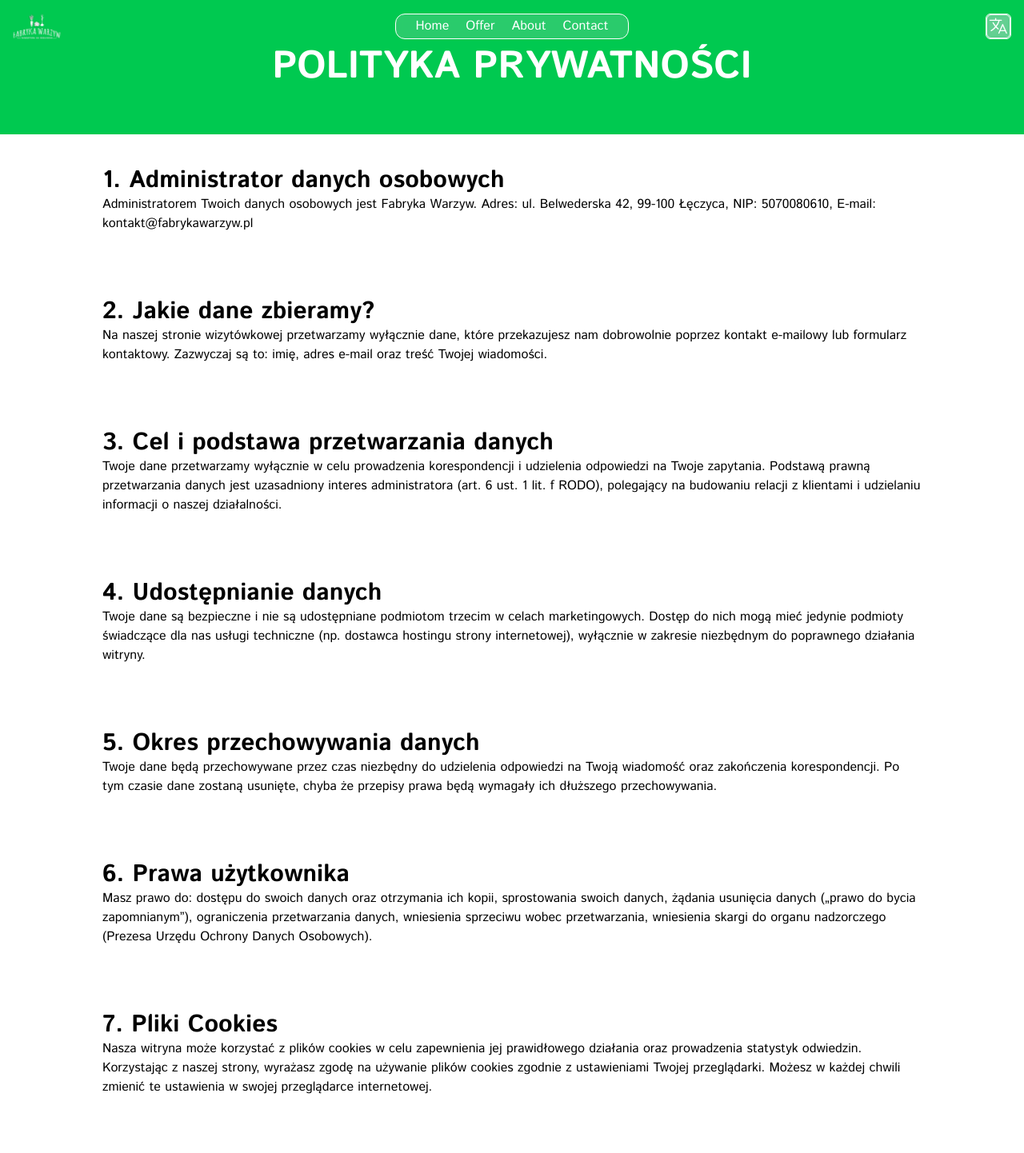
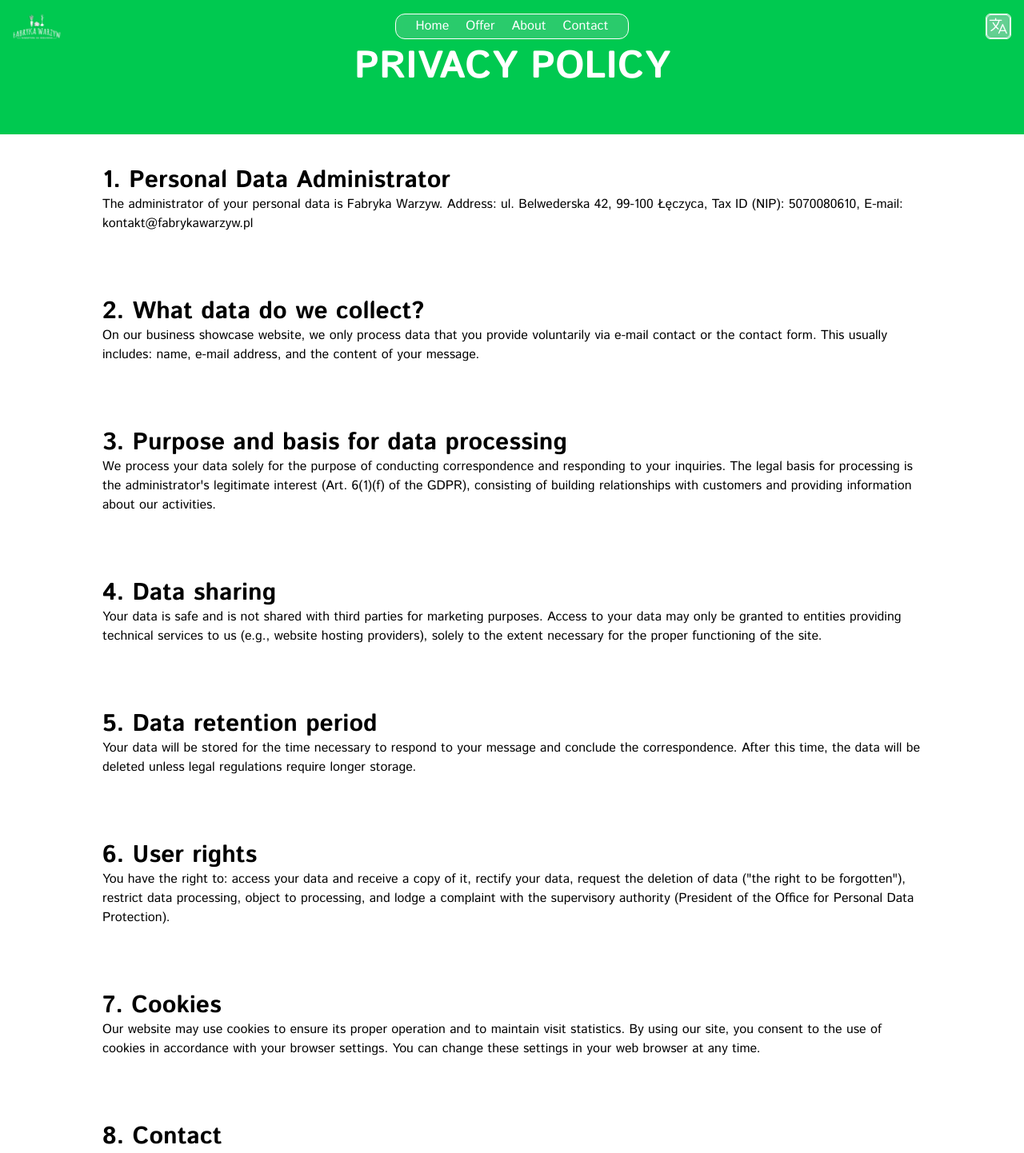
Before and after one commit to WasiakKacper/Fabryka_Warzywa_OnePage, a Next.js app: page /en/privacy-policy in a window 1280 px wide. Shown: the top 1442 px of the page at 80% size. Built offline with nearby package versions, Linux system fonts and the light colour scheme; a web font is replaced by a local one.

Commit message:
feat(PrivacyPolicy.tsx, pl.json, en.json): Add translation for Privacy Policy.

```diff
--- a/app/[locale]/privacy-policy/page.tsx
+++ b/app/[locale]/privacy-policy/page.tsx
@@ -1,21 +1,29 @@
 import Header from "../../../components/Ui/Header/Header";
 import Footer from "../../../components/Ui/Footer/Footer";
-import TextContent from "./textContent";
 import Paragraph from "../../../components/Ui/Paragraph/Paragraph";
+import { useTranslations } from "next-intl";
 
+type PolicySections = {
+  heading: string,
+  content: string,
+}
 
 const PrivacyPolicy = () => {
+
+  const t = useTranslations('PrivacyPolicy');
+  const sections = t.raw('sections') as PolicySections[]
+
   return (
     <main>
       <Header />
 
       <section className="w-full flex flex-col justify-center items-center">
         <h1 className="w-full py-15 p-5 text-2xl text-center font-sans font-bold lg:text-5xl text-white bg-[#00C950]">
-          POLITYKA PRYWATNOŚCI
+          {t('title')}
         </h1>
-        {TextContent.map((item) => (
+        {sections.map((item, index) => (
           <Paragraph
-            key={item.heading}
+            key={index}
             heading={item.heading}
             content={item.content}
           />
--- a/app/[locale]/privacy-policy/textContent.ts
+++ /dev/null
@@ -1,44 +0,0 @@
-const TextContent = [
-  {
-    heading: "1. Administrator danych osobowych",
-    content:
-      "Administratorem Twoich danych osobowych jest Fabryka Warzyw. Adres: ul. Belwederska 42, 99-100 Łęczyca, NIP: 5070080610, E-mail: kontakt@fabrykawarzyw.pl",
-  },
-  {
-    heading: "2. Jakie dane zbieramy?",
-    content:
-      "Na naszej stronie wizytówkowej przetwarzamy wyłącznie dane, które przekazujesz nam dobrowolnie poprzez kontakt e-mailowy lub formularz kontaktowy. Zazwyczaj są to: imię, adres e-mail oraz treść Twojej wiadomości.",
-  },
-  {
-    heading: "3. Cel i podstawa przetwarzania danych",
-    content:
-      "Twoje dane przetwarzamy wyłącznie w celu prowadzenia korespondencji i udzielenia odpowiedzi na Twoje zapytania. Podstawą prawną przetwarzania danych jest uzasadniony interes administratora (art. 6 ust. 1 lit. f RODO), polegający na budowaniu relacji z klientami i udzielaniu informacji o naszej działalności.",
-  },
-  {
-    heading: "4. Udostępnianie danych",
-    content:
-      "Twoje dane są bezpieczne i nie są udostępniane podmiotom trzecim w celach marketingowych. Dostęp do nich mogą mieć jedynie podmioty świadczące dla nas usługi techniczne (np. dostawca hostingu strony internetowej), wyłącznie w zakresie niezbędnym do poprawnego działania witryny.",
-  },
-  {
-    heading: "5. Okres przechowywania danych",
-    content:
-      "Twoje dane będą przechowywane przez czas niezbędny do udzielenia odpowiedzi na Twoją wiadomość oraz zakończenia korespondencji. Po tym czasie dane zostaną usunięte, chyba że przepisy prawa będą wymagały ich dłuższego przechowywania.",
-  },
-  {
-    heading: "6. Prawa użytkownika",
-    content:
-      "Masz prawo do: dostępu do swoich danych oraz otrzymania ich kopii, sprostowania swoich danych, żądania usunięcia danych („prawo do bycia zapomnianym”), ograniczenia przetwarzania danych, wniesienia sprzeciwu wobec przetwarzania, wniesienia skargi do organu nadzorczego (Prezesa Urzędu Ochrony Danych Osobowych).",
-  },
-  {
-    heading: "7. Pliki Cookies",
-    content:
-      "Nasza witryna może korzystać z plików cookies w celu zapewnienia jej prawidłowego działania oraz prowadzenia statystyk odwiedzin. Korzystając z naszej strony, wyrażasz zgodę na używanie plików cookies zgodnie z ustawieniami Twojej przeglądarki. Możesz w każdej chwili zmienić te ustawienia w swojej przeglądarce internetowej.",
-  },
-  {
-    heading: "8. Kontakt",
-    content:
-      "W sprawach związanych z ochroną danych osobowych lub w celu realizacji Twoich praw, prosimy o kontakt pod adresem e-mail: kontakt@fabrykawarzyw.pl.",
-  },
-];
-
-export default TextContent;
--- a/messages/en.json
+++ b/messages/en.json
@@ -42,5 +42,42 @@
       "contact": "Contact",
       "privacyPolicy": "Privacy policy"
     }
+  },
+  "PrivacyPolicy": {
+    "title": "PRIVACY POLICY",
+    "sections": [
+      {
+        "heading": "1. Personal Data Administrator",
+        "content": "The administrator of your personal data is Fabryka Warzyw. Address: ul. Belwederska 42, 99-100 Łęczyca, Tax ID (NIP): 5070080610, E-mail: kontakt@fabrykawarzyw.pl"
+      },
+      {
+        "heading": "2. What data do we collect?",
+        "content": "On our business showcase website, we only process data that you provide voluntarily via e-mail contact or the contact form. This usually includes: name, e-mail address, and the content of your message."
+      },
+      {
+        "heading": "3. Purpose and basis for data processing",
+        "content": "We process your data solely for the purpose of conducting correspondence and responding to your inquiries. The legal basis for processing is the administrator's legitimate interest (Art. 6(1)(f) of the GDPR), consisting of building relationships with customers and providing information about our activities."
+      },
+      {
+        "heading": "4. Data sharing",
+        "content": "Your data is safe and is not shared with third parties for marketing purposes. Access to your data may only be granted to entities providing technical services to us (e.g., website hosting providers), solely to the extent necessary for the proper functioning of the site."
+      },
+      {
+        "heading": "5. Data retention period",
+        "content": "Your data will be stored for the time necessary to respond to your message and conclude the correspondence. After this time, the data will be deleted unless legal regulations require longer storage."
+      },
+      {
+        "heading": "6. User rights",
+        "content": "You have the right to: access your data and receive a copy of it, rectify your data, request the deletion of data (\"the right to be forgotten\"), restrict data processing, object to processing, and lodge a complaint with the supervisory authority (President of the Office for Personal Data Protection)."
+      },
+      {
+        "heading": "7. Cookies",
+        "content": "Our website may use cookies to ensure its proper operation and to maintain visit statistics. By using our site, you consent to the use of cookies in accordance with your browser settings. You can change these settings in your web browser at any time."
+      },
+      {
+        "heading": "8. Contact",
+        "content": "For matters related to personal data protection or to exercise your rights, please contact us at the e-mail address: kontakt@fabrykawarzyw.pl."
+      }
+    ]
   }
 }
--- a/messages/pl.json
+++ b/messages/pl.json
@@ -44,61 +44,46 @@
     }
   },
   "PrivacyPolicy": {
-    "title": "Polityka Prywatności",
+    "title": "POLITYKA PRYWATNOŚCI",
     "sections": [
        {
-        "id": "administrator",
-        "title": "1. Administrator danych osobowych",
-        "content": "Administratorem Twoich danych osobowych jest Fabryka Warzyw.",
-        "contactDetails": {
-          "address": "ul. Belwederska 42, 99-100 Łęczyca",
-          "nip": "5070080610",
-          "email": "kontakt@fabrykawarzyw.pl"
-        }
+    "heading": "1. Administrator danych osobowych",
+    "content":
+      "Administratorem Twoich danych osobowych jest Fabryka Warzyw. Adres: ul. Belwederska 42, 99-100 Łęczyca, NIP: 5070080610, E-mail: kontakt@fabrykawarzyw.pl"
   },
   {
-        "id": "data_collection",
-        "title": "2. Jakie dane zbieramy?",
-        "content": "Na naszej stronie wizytówkowej przetwarzamy wyłącznie dane, które przekazujesz nam dobrowolnie poprzez kontakt e-mailowy lub formularz kontaktowy. Zazwyczaj są to: imię, adres e-mail oraz treść Twojej wiadomości."
+    "heading": "2. Jakie dane zbieramy?",
+    "content":
+      "Na naszej stronie wizytówkowej przetwarzamy wyłącznie dane, które przekazujesz nam dobrowolnie poprzez kontakt e-mailowy lub formularz kontaktowy. Zazwyczaj są to: imię, adres e-mail oraz treść Twojej wiadomości."
   },
   {
-        "id": "purpose",
-        "title": "3. Cel i podstawa przetwarzania danych",
-        "content": "Twoje dane przetwarzamy wyłącznie w celu prowadzenia korespondencji i udzielenia odpowiedzi na Twoje zapytania. Podstawą prawną przetwarzania danych jest uzasadniony interes administratora (art. 6 ust. 1 lit. f RODO), polegający na budowaniu relacji z klientami i udzielaniu informacji o naszej działalności."
+    "heading": "3. Cel i podstawa przetwarzania danych",
+    "content":
+      "Twoje dane przetwarzamy wyłącznie w celu prowadzenia korespondencji i udzielenia odpowiedzi na Twoje zapytania. Podstawą prawną przetwarzania danych jest uzasadniony interes administratora (art. 6 ust. 1 lit. f RODO), polegający na budowaniu relacji z klientami i udzielaniu informacji o naszej działalności."
   },
   {
-        "id": "sharing",
-        "title": "4. Udostępnianie danych",
-        "content": "Twoje dane są bezpieczne i nie są udostępniane podmiotom trzecim w celach marketingowych. Dostęp do nich mogą mieć jedynie podmioty świadczące dla nas usługi techniczne (np. dostawca hostingu strony internetowej), wyłącznie w zakresie niezbędnym do poprawnego działania witryny."
+    "heading": "4. Udostępnianie danych",
+    "content":
+      "Twoje dane są bezpieczne i nie są udostępniane podmiotom trzecim w celach marketingowych. Dostęp do nich mogą mieć jedynie podmioty świadczące dla nas usługi techniczne (np. dostawca hostingu strony internetowej), wyłącznie w zakresie niezbędnym do poprawnego działania witryny."
   },
   {
-        "id": "retention",
-        "title": "5. Okres przechowywania danych",
-        "content": "Twoje dane będą przechowywane przez czas niezbędny do udzielenia odpowiedzi na Twoją wiadomość oraz zakończenia korespondencji. Po tym czasie dane zostaną usunięte, chyba że przepisy prawa będą wymagały ich dłuższego przechowywania."
+    "heading": "5. Okres przechowywania danych",
+    "content":
+      "Twoje dane będą przechowywane przez czas niezbędny do udzielenia odpowiedzi na Twoją wiadomość oraz zakończenia korespondencji. Po tym czasie dane zostaną usunięte, chyba że przepisy prawa będą wymagały ich dłuższego przechowywania."
   },
   {
-        "id": "user_rights",
-        "title": "6. Prawa użytkownika",
-        "content": "Masz prawo do:",
-        "rights": [
-          "dostępu do swoich danych oraz otrzymania ich kopii,",
-          "sprostowania swoich danych,",
-          "żądania usunięcia danych („prawo do bycia zapomnianym”),",
-          "ograniczenia przetwarzania danych,",
-          "wniesienia sprzeciwu wobec przetwarzania,",
-          "wniesienia skargi do organu nadzorczego (Prezesa Urzędu Ochrony Danych Osobowych)."
-        ]
+    "heading": "6. Prawa użytkownika",
+    "content":
+      "Masz prawo do: dostępu do swoich danych oraz otrzymania ich kopii, sprostowania swoich danych, żądania usunięcia danych („prawo do bycia zapomnianym”), ograniczenia przetwarzania danych, wniesienia sprzeciwu wobec przetwarzania, wniesienia skargi do organu nadzorczego (Prezesa Urzędu Ochrony Danych Osobowych)."
   },
   {
-        "id": "cookies",
-        "title": "7. Pliki Cookies",
-        "content": "Nasza witryna może korzystać z plików cookies w celu zapewnienia jej prawidłowego działania oraz prowadzenia statystyk odwiedzin. Korzystając z naszej strony, wyrażasz zgodę na używanie plików cookies zgodnie z ustawieniami Twojej przeglądarki. Możesz w każdej chwili zmienić te ustawienia w swojej przeglądarce internetowej."
+    "heading": "7. Pliki Cookies",
+    "content":
+      "Nasza witryna może korzystać z plików cookies w celu zapewnienia jej prawidłowego działania oraz prowadzenia statystyk odwiedzin. Korzystając z naszej strony, wyrażasz zgodę na używanie plików cookies zgodnie z ustawieniami Twojej przeglądarki. Możesz w każdej chwili zmienić te ustawienia w swojej przeglądarce internetowej."
   },
   {
-        "id": "contact",
-        "title": "8. Kontakt",
-        "content": "W sprawach związanych z ochroną danych osobowych lub w celu realizacji Twoich praw, prosimy o kontakt pod adresem e-mail: kontakt@fabrykawarzyw.pl."
+    "heading": "8. Kontakt",
+    "content":
+      "W sprawach związanych z ochroną danych osobowych lub w celu realizacji Twoich praw, prosimy o kontakt pod adresem e-mail: kontakt@fabrykawarzyw.pl."
+  }]}
 }
-    ]
-  }
-}
```
Lines whose indentation alone changed are shown as unchanged.
